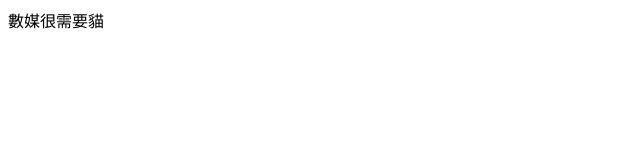
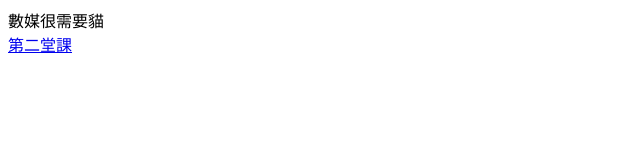
Before and after one commit to yu102930/lamb.github.io, a plain HTML site: page index.html in a window 1280 px wide. Shown: the whole page, without its empty margins (0-640 px from the left). Drawn offline with Linux system fonts and the light colour scheme.

Commit message:
新增連結

```diff
--- a/index.html
+++ b/index.html
@@ -5,6 +5,7 @@
     <title>DCD NO1</title>
 </head>
 <body>
-    數媒很需要貓
+    數媒很需要貓<br>
+<a href="https://yu102930.github.io/lamb.github.io/">第二堂課</a>
 </body>
 </html>
```
